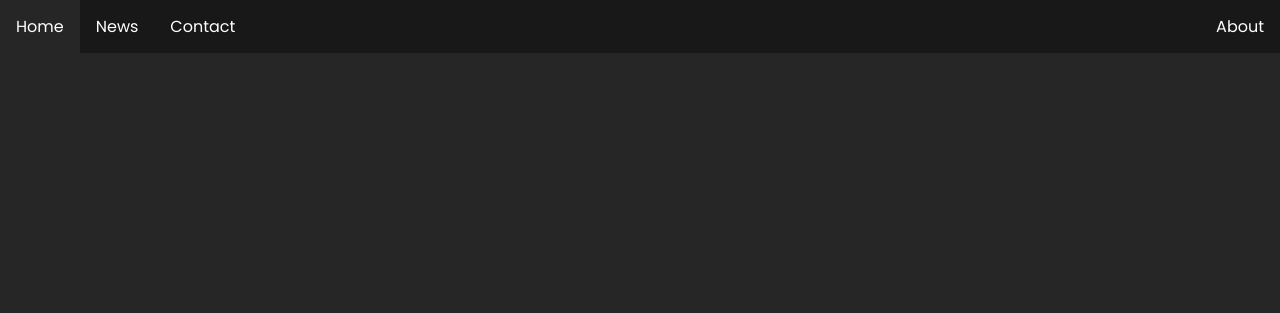
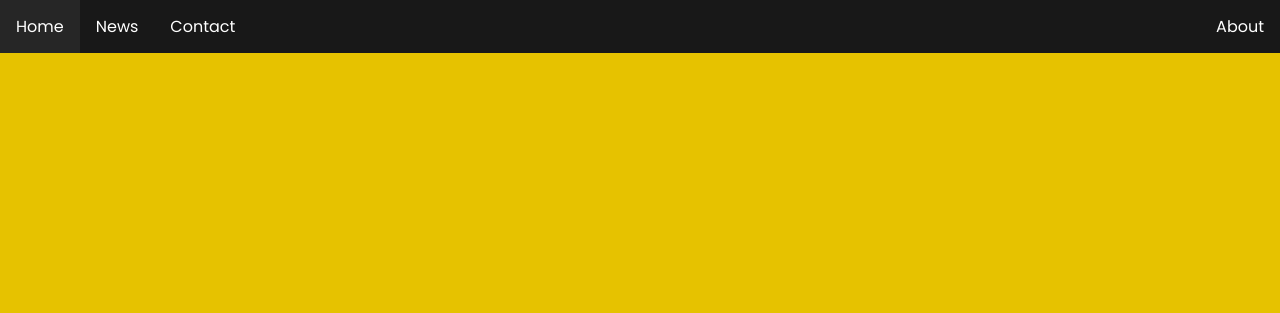
Before and after one commit to Hanaka15/hdev.github.io, a PHP site: page /dashboard.php in a window 1280 px wide. Shown: the top 313 px of the page. Run offline with PHP 8.4, Linux system fonts and the light colour scheme.

Commit message:
Update dash.css

```diff
--- a/core/css/dash.css
+++ b/core/css/dash.css
@@ -1,7 +1,7 @@
 /* Stylesheet by Hakuni Team */
 
 html {
-    background-color: var(--grey-light);
+    background-color: var(--yellow);
 }
 
 .container {
```
